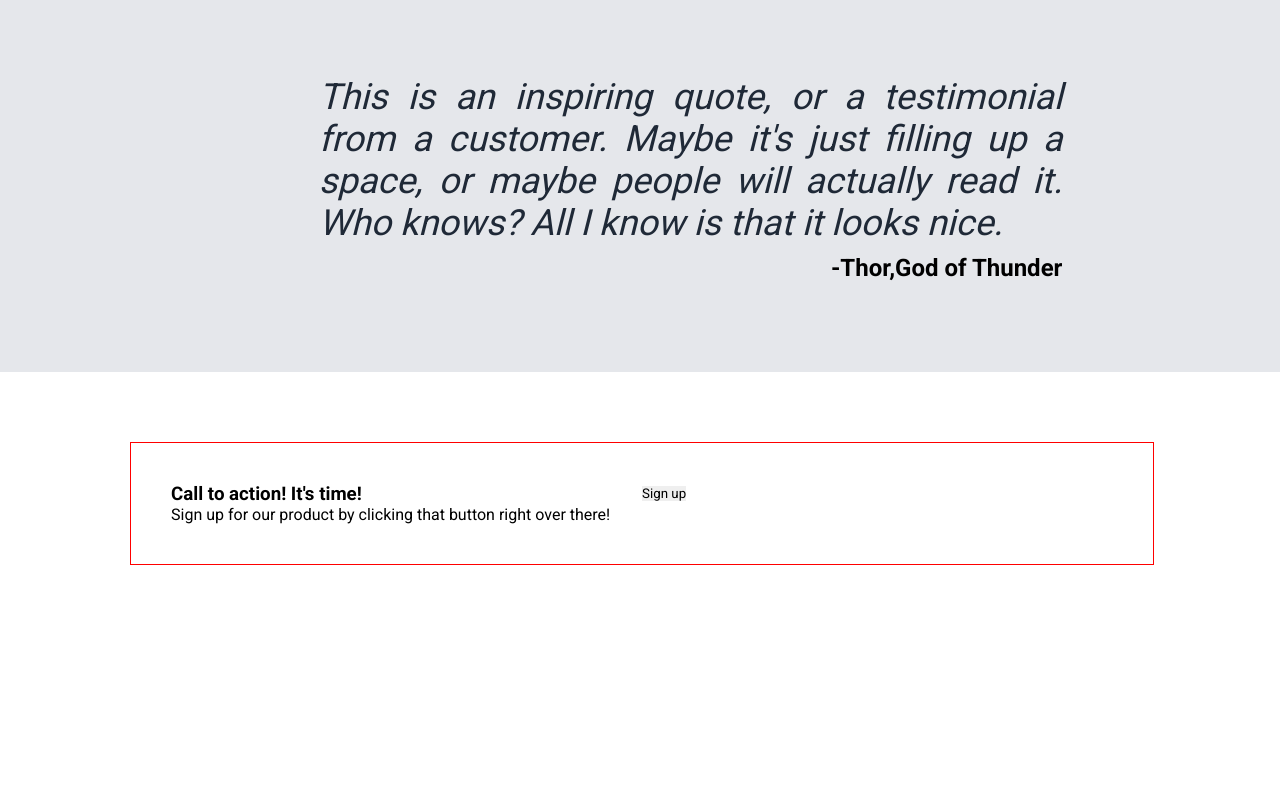
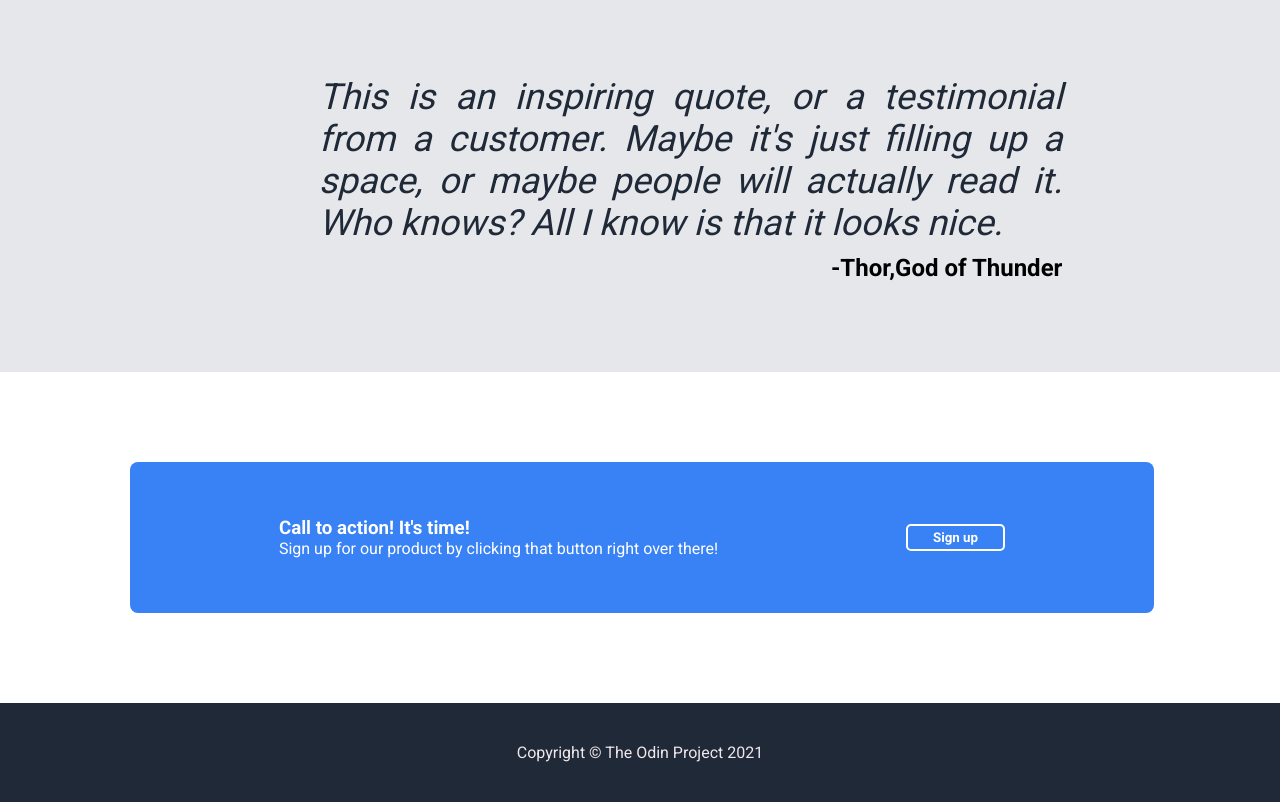
Before and after one commit to genos-ux/Landing-Page-Odin-s-Project-, a plain HTML site: page index.html in a window 1280 px wide. Shown: the part 974-1776 px from the top of the page. Before the commit the page ends 1539 px from the top, so only its background shows below. Drawn offline with Linux system fonts and the light colour scheme.

Commit message:
Added the footer component and applied style to it

```diff
--- a/index.html
+++ b/index.html
@@ -83,6 +83,10 @@
         </div>
     </div>
 
+    <footer>
+        <p>Copyright &copy; The Odin Project 2021</p>
+    </footer>
+
 
 
 </body>
--- a/style.css
+++ b/style.css
@@ -78,7 +78,6 @@ button{
     width: 66%;
     height: 250px;
     background: #e5e7ea;
-
     min-width: 0;
     display: flex;
     justify-content: center;
@@ -109,11 +108,11 @@ button{
     gap: 40px;
 
 }
+
 .info {
     width: 150px;
     text-align: center;
 }
-
 
 .mini-card{
     width: 160px;
@@ -128,7 +127,7 @@ button{
 
     padding: 20px 0;
     background: #e5e7eb;
-    margin-bottom: 70px;
+    margin-bottom: 90px;
 }
 .quote {
     display: flex;
@@ -146,8 +145,6 @@ button{
     font-style: italic;
     width: 70%;
     text-align: justify;
-
-
 }
 
 .quote h2 {
@@ -157,13 +154,32 @@ button{
 #dialogue {
     display: flex;
     width: 80%;
-
-    border: 1px solid red;
-    padding: 40px;
     justify-content: space-around;
+    padding: 55px;
+    align-items: center;
     /* padding: 20px 130px 120px; */
     margin-left: 130px;
+    color: white;
+    background: #3882f6;
+    border-radius: 8px;
+    margin-bottom: 90px;
+
 }
-#dialogue > *{
-    flex: 1;
+
+.btn button {
+    padding: 4px 25px;
+    border: 2px solid white;
+    border-radius: 5px;
+    background-color: #3882f6;
+    color: white;
+    font-weight: bolder;
 }
+
+footer {
+    display: flex;
+    justify-content: center;
+    align-items: center;
+    padding: 40px;
+    background: #1f2937;
+    color: #efe7eb;
+}
```
